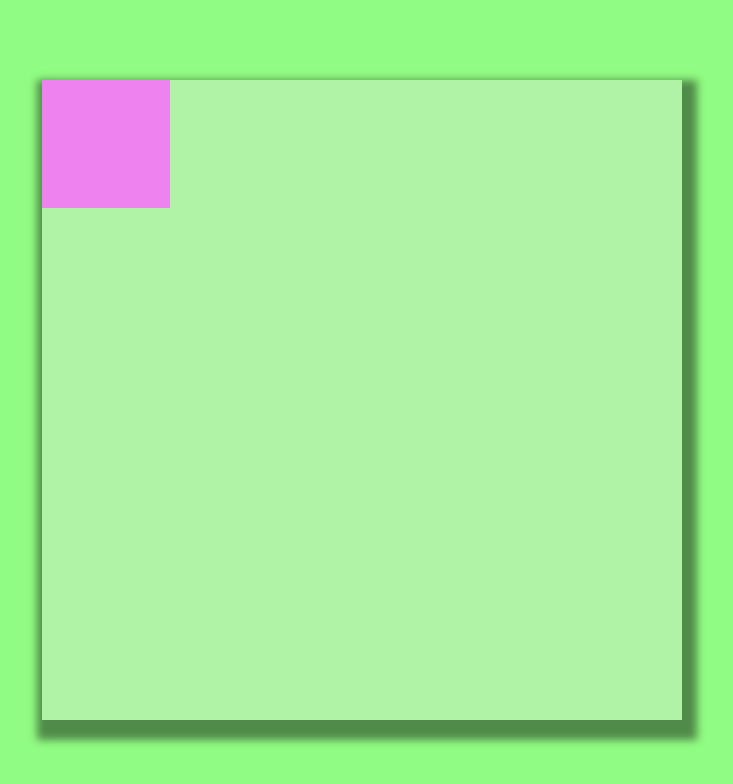
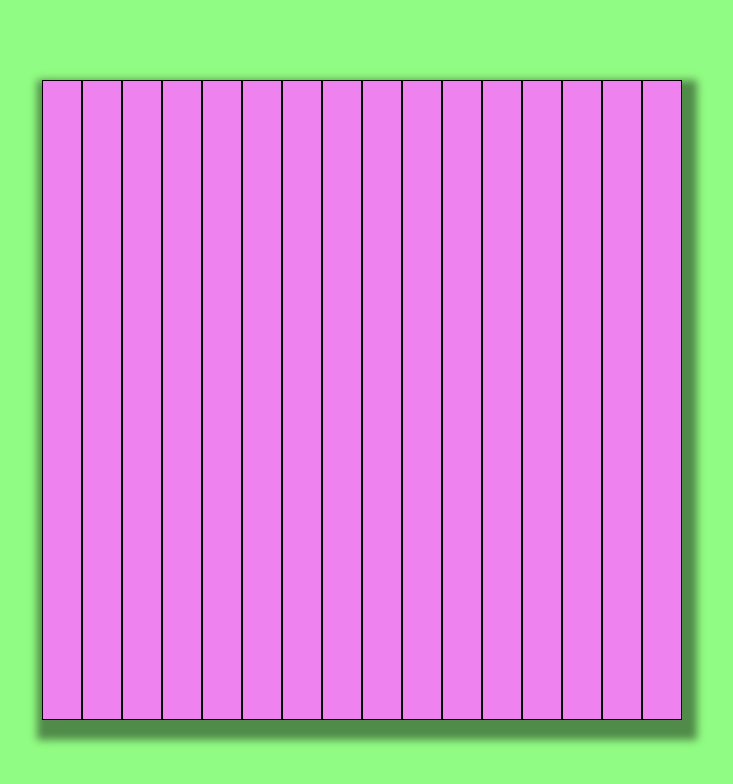
Before and after one commit to BeCuber/etch-a-sketch, a plain HTML site: page index.html in a window 1280 px wide. Shown: the whole page, without its empty margins (278-1011 px from the left). Drawn offline with Linux system fonts and the light colour scheme.

Commit message:
Add loop to generate multiples div,s in a row

```diff
--- a/script.js
+++ b/script.js
@@ -2,8 +2,20 @@
 const container = document.getElementById('container');
 
 
-const newDiv = document.createElement('div');
-newDiv.className = 'square';
-container.appendChild(newDiv);
+
+//crear 16 div's
+let newArrayDiv = [];
+for (let i = 0; i<16; i++){
+    let newDiv = document.createElement('div');
+    newDiv.className = 'square'
+    newDiv.id = [i]; //posiblemente innecesario que tengan un id
+    newArrayDiv.push(newDiv);
+};
+
+for (let i = 0; i<newArrayDiv.length; i++){
+    container.appendChild(newArrayDiv[i]);
+};
+
+console.log(newArrayDiv);
 
 console.log(container);
--- a/styles.css
+++ b/styles.css
@@ -21,7 +21,7 @@ body {
 
 .square {
     background-color: violet;
-    width: 8rem;
-    height: 8rem;
+    border: 1px solid black;
+    flex: 1;
 
 }
```
